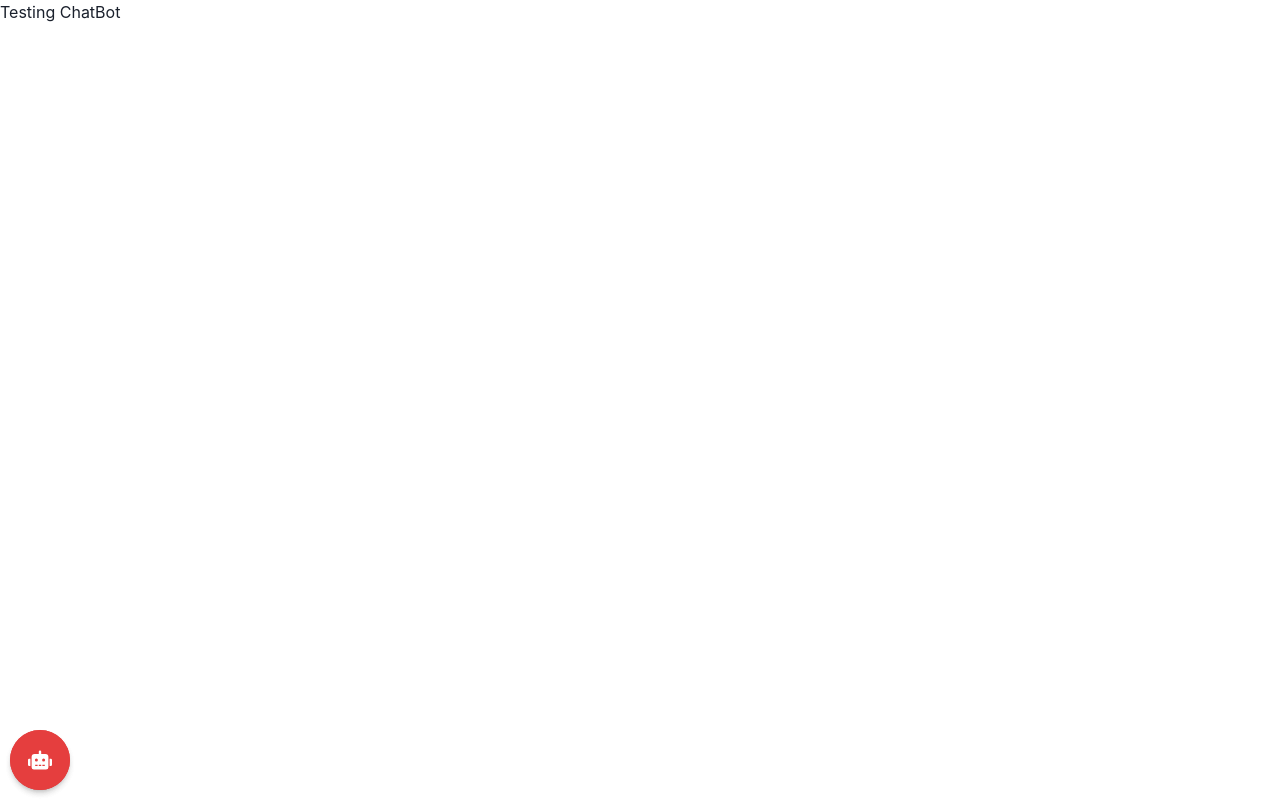
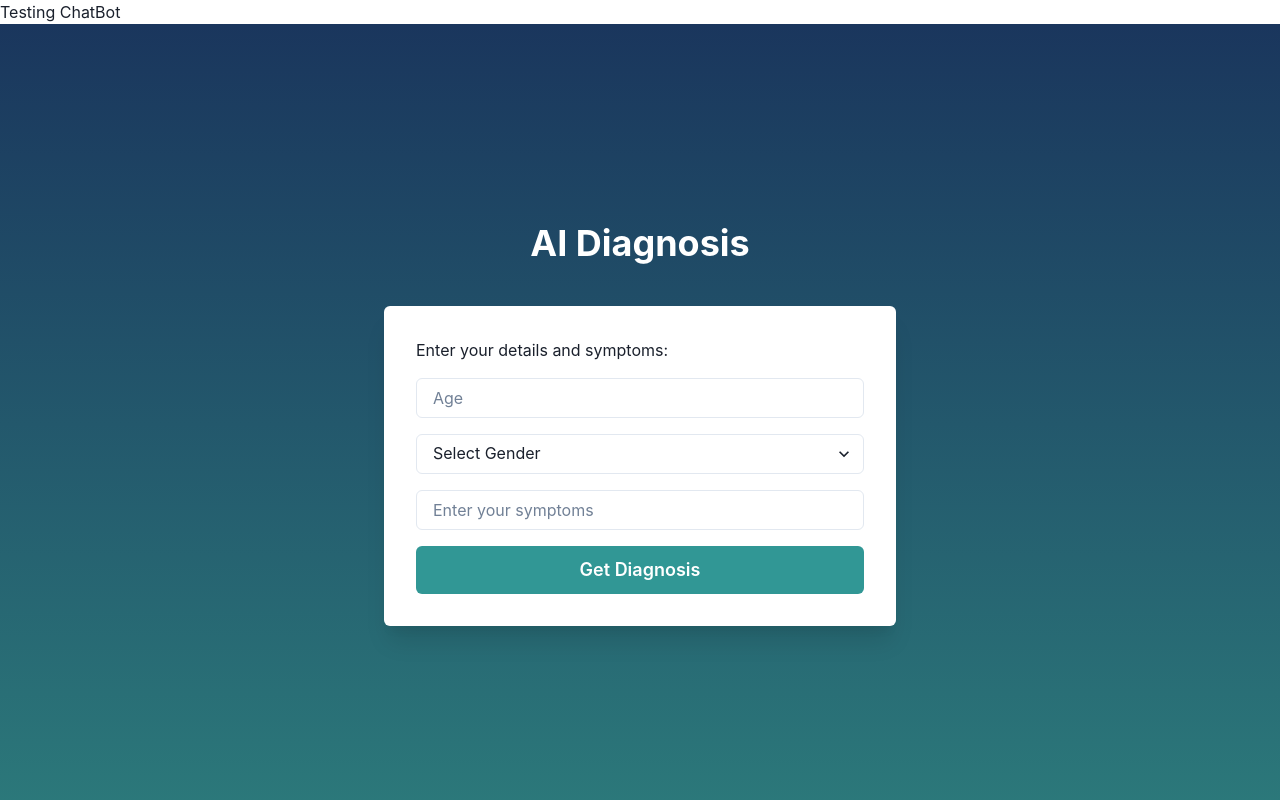
Before and after one commit to UniquePratham/HackSpire, a Next.js app: page /test-chatbot in a window 1280 px wide. Shown: the top 800 px of the page. Built offline with nearby package versions, Linux system fonts and the light colour scheme.

Commit message:
Fixed All Components and Loaded Images

```diff
--- a/components/ChatBot.js
+++ b/components/ChatBot.js
@@ -1,201 +1,117 @@
-// components/ChatBot.js
-import { useState } from "react";
-import {
-  Box,
-  Input,
-  Button,
-  Text,
-  Flex,
-  VStack,
-  IconButton,
-} from "@chakra-ui/react";
-import { motion } from "framer-motion";
-import { AiOutlineClose } from "react-icons/ai";
-import { FaPaperPlane, FaRobot } from "react-icons/fa";
+// pages/ai-diagnosis.js
+import { useState } from 'react';
+import { Box, Button, Input, Select, Text, Heading, VStack, Spinner } from '@chakra-ui/react';
+import axios from 'axios';
+import { motion } from 'framer-motion';
 
-const MotionBox = motion(Box);
+export default function AIDiagnosis() {
+  const [age, setAge] = useState('');
+  const [gender, setGender] = useState('');
+  const [symptoms, setSymptoms] = useState('');
+  const [diagnosis, setDiagnosis] = useState(null);
+  const [loading, setLoading] = useState(false);
 
-const ChatBot = () => {
-  const [query, setQuery] = useState("");
-  const [messages, setMessages] = useState([]);
-  const [isOpen, setIsOpen] = useState(false);
-
-  const handleQuerySubmit = async () => {
-    if (!query) return;
-
-    // Replace spaces with '+' in the query
-    const formattedQuery = query.split(" ").join("+");
-
-    // Construct the URL
-    const requestUrl = `https://cors-anywhere.herokuapp.com/https://api.wolframalpha.com/v2/query?input=${formattedQuery}&format=plaintext&output=JSON&appid=LYYUH3-6K982RERP2`;
-
-
-    console.log(requestUrl);
-
-    // Add user message
-    setMessages([...messages, { text: query, type: "user" }]);
-    setQuery("");
+  const handleDiagnosis = async () => {
+    setLoading(true);
 
     try {
-      const res = await fetch(requestUrl, {
-        method: "GET",
-        headers: {
-          "Content-Type": "application/json",
+      const response = await axios.get(`https://api.wolframalpha.com/v1/result`, {
+        params: {
+          i: `diagnose ${symptoms} for a ${age} year old ${gender}`,
+          appid: "X86KX2-A5TGY82G3W",
         },
       });
 
-      if (!res.ok) {
-        throw new Error("Network response was not ok");
-      }
-
-      const data = await res.json();
-
-      const resultPod = data.queryresult.pods.find(
-        (pod) => pod.title === "Result"
-      );
-      const botResponse = resultPod
-        ? resultPod.subpods[0].plaintext
-        : "No answer found.";
-
-      // Add bot message
-      setMessages([...messages, { text: botResponse, type: "bot" }]);
+      setDiagnosis(response.data);
     } catch (error) {
-      console.error("Error fetching data from Wolfram API:", error);
-      setMessages([
-        ...messages,
-        { text: "Sorry, I encountered an error.", type: "bot" },
-      ]);
+      setDiagnosis('Unable to fetch diagnosis. Please try again.');
+    } finally {
+      setLoading(false);
     }
   };
 
   return (
-    <>
-      {/* Chat Icon */}
-      <MotionBox
-        position="fixed"
-        bottom="10px"
-        left="10px"
-        borderRadius="full"
-        backgroundColor="red.500"
-        boxShadow="md"
-        padding="10px"
-        cursor="pointer"
-        onClick={() => setIsOpen(!isOpen)}
-        initial={{ scale: 0.8 }}
-        animate={{ scale: 1 }}
-        transition={{ duration: 0.3 }}
-        zIndex={1000}
+    <VStack
+      as={motion.div}
+      initial={{ opacity: 0 }}
+      animate={{ opacity: 1 }}
+      transition="0.5s ease-in-out"
+      minH="100vh"
+      bgGradient="linear(to-b, blue.900, teal.600)"
+      align="center"
+      justify="center"
+      p={6}
+    >
+      <Heading color="white" mb={8}>
+        AI Diagnosis
+      </Heading>
+
+      <Box
+        bg="white"
+        p={8}
+        borderRadius="md"
+        boxShadow="xl"
+        w="full"
+        maxW="lg"
+        as={motion.div}
+        whileHover={{ scale: 1.05 }}
+        whileTap={{ scale: 0.95 }}
       >
-        <IconButton
-          justify="center"
-          display="flex"
-          icon={<FaRobot />}
-          aria-label="Chat with AI"
-          variant="unstyled"
-          color="white"
-          fontSize="24px"
+        <Text mb={4}>Enter your details and symptoms:</Text>
+
+        <Input
+          placeholder="Age"
+          mb={4}
+          value={age}
+          onChange={(e) => setAge(e.target.value)}
         />
-      </MotionBox>
 
-      {/* Chat Interface */}
-      {isOpen && (
-        <MotionBox
-          position="fixed"
-          bottom="0"
-          left="0"
-          width="360px"
-          height="480px"
-          borderRadius="8px"
-          backgroundColor="white"
-          boxShadow="lg"
-          zIndex="1000"
-          initial={{ opacity: 0 }}
-          animate={{ opacity: isOpen ? 1 : 0 }}
-          transition={{ duration: 0.3 }}
+        <Select
+          placeholder="Select Gender"
+          mb={4}
+          value={gender}
+          onChange={(e) => setGender(e.target.value)}
         >
-          <Flex direction="column" height="100%">
-            <Box
-              backgroundColor="red.500"
-              color="white"
-              padding="4"
-              borderTopRadius="8px"
-              position="relative"
-              textAlign="center"
-            >
-              <Text fontWeight="bold" fontSize="lg">
-                Talk with Wolfram AI
-              </Text>
-              <IconButton
-                position="absolute"
-                top="4px"
-                right="4px"
-                onClick={() => setIsOpen(false)}
-                variant="link"
-                color="white"
-                fontSize="24px"
-                aria-label="Close Chat"
-                icon={<AiOutlineClose />}
-              />
-            </Box>
+          <option value="male">Male</option>
+          <option value="female">Female</option>
+          <option value="other">Other</option>
+        </Select>
 
-            <VStack
-              spacing="3"
-              align="stretch"
-              padding="4"
-              flex="1"
-              overflowY="auto"
-              backgroundColor="gray.100"
-            >
-              {messages.map((msg, index) => (
-                <Box
-                  key={index}
-                  padding="3"
-                  borderRadius="md"
-                  backgroundColor={
-                    msg.type === "user" ? "blue.100" : "green.100"
-                  }
-                  alignSelf={msg.type === "user" ? "flex-end" : "flex-start"}
-                  maxWidth="80%"
-                >
-                  <Text>{msg.text}</Text>
-                </Box>
-              ))}
-            </VStack>
+        <Input
+          placeholder="Enter your symptoms"
+          mb={4}
+          value={symptoms}
+          onChange={(e) => setSymptoms(e.target.value)}
+        />
 
-            <Flex
-              as="form"
-              padding="2"
-              onSubmit={(e) => {
-                e.preventDefault();
-                handleQuerySubmit();
-              }}
-              alignItems="center"
-              backgroundColor="white"
-            >
-              <Input
-                placeholder="Type your question..."
-                value={query}
-                onChange={(e) => setQuery(e.target.value)}
-                marginRight="2"
-                size="md"
-                borderRadius="md"
-                backgroundColor="gray.50"
-                borderColor="gray.200"
-              />
-              <Button
-                type="submit"
-                colorScheme="blue"
-                size="md"
-                borderRadius="md"
-              >
-                <FaPaperPlane />
-              </Button>
-            </Flex>
-          </Flex>
-        </MotionBox>
+        <Button
+          colorScheme="teal"
+          size="lg"
+          w="full"
+          onClick={handleDiagnosis}
+        >
+          Get Diagnosis
+        </Button>
+      </Box>
+
+      {loading ? (
+        <Spinner size="xl" color="white" mt={8} />
+      ) : (
+        diagnosis && (
+          <Box
+            mt={8}
+            p={6}
+            bg="white"
+            borderRadius="md"
+            shadow="xl"
+            textAlign="center"
+            w="full"
+            maxW="lg"
+          >
+            <Text fontSize="xl">{diagnosis}</Text>
+          </Box>
+        )
       )}
-    </>
+    </VStack>
   );
-};
-
-export default ChatBot;
+}
```
